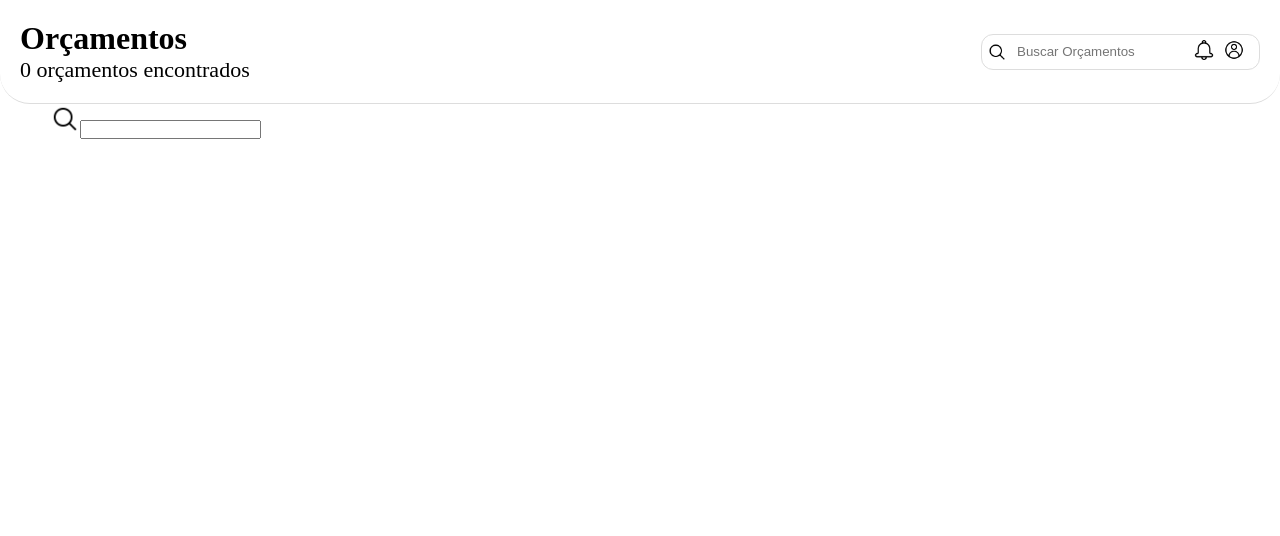
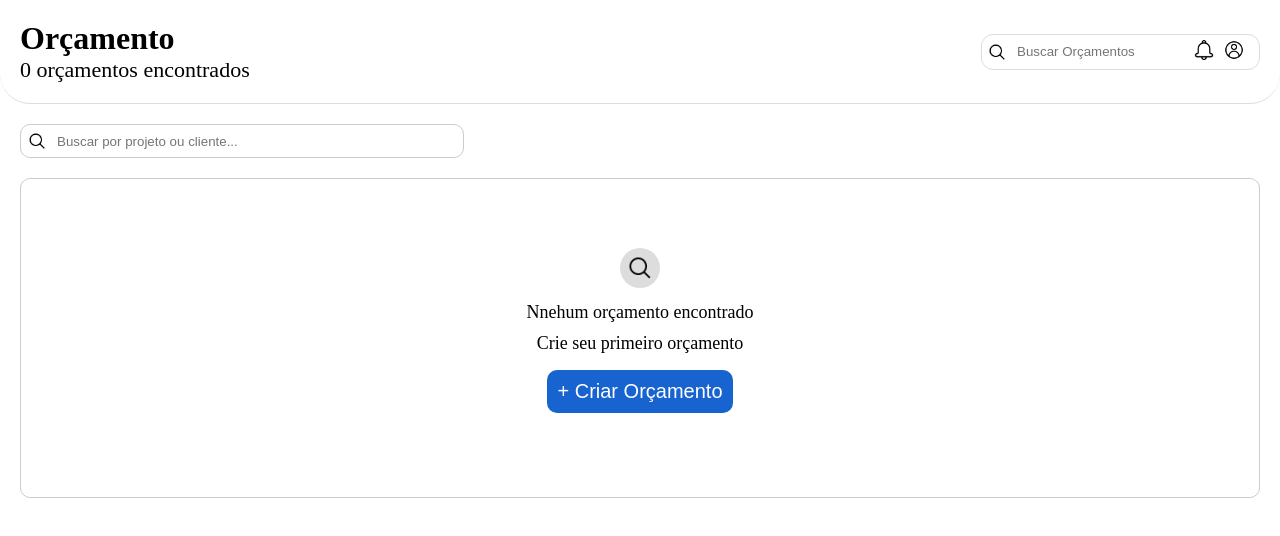
Before and after one commit to MarcosRafael-02/ProjetoOrcaPro, a React (Vite) app: page /orcamentos in a window 1280 px wide. Shown: the top 536 px of the page. Built offline with nearby package versions, Linux system fonts and the light colour scheme.

Commit message:
página de orçamentos criada

```diff
--- /dev/null
+++ b/src/components/Header/header.jsx
@@ -0,0 +1,32 @@
+import { Header, Div, Img } from './style'
+
+import logoPesquisar from '../../assets/pesquisar.png'
+import logoNotificacao from '../../assets/notificacao.png'
+import logoPerfil from '../../assets/perfil.png'
+
+function headerDefault({ titulo, subtitulo }) {
+    return (
+        <main>
+            <Header>
+
+                <div>
+                    <h1>{titulo}</h1>
+                    <p>{subtitulo}</p>
+                </div>
+
+                <Div>
+                    <Img src={logoPesquisar} alt="logo pesquisar do input" />
+                    <input type="text" placeholder='Buscar Orçamentos' />
+
+                    <a href=""><Img src={logoNotificacao} alt="" /></a>
+
+                    <a href=""><Img src={logoPerfil} alt="" /></a>
+                </Div>
+
+            </Header>
+
+        </main>
+    )
+}
+
+export default headerDefault
--- /dev/null
+++ b/src/components/Header/style.js
@@ -0,0 +1,42 @@
+import styled from 'styled-components'
+
+export const Header = styled.header`
+    display: flex;
+    justify-content: space-between;
+    align-items: center;
+    padding: 20px;
+    border-bottom: 1px solid #ddd;
+    border-radius: 30px;
+
+    div{
+
+        p{
+            font-size: 22px;
+        }
+    }
+`
+
+export const Div = styled.div`
+    display: flex;
+    align-items: center;
+    border: 1px solid #ddd;
+    padding: 5px;
+    border-radius: 12px;
+
+    img{
+        width: 20px;
+        margin-right: 10px;
+    }
+
+    input{
+        border: none;
+    }
+
+    input:focus{
+        outline: none;
+    }
+`
+
+export const Img = styled.img`
+    width: 30px;
+`
--- a/src/pages/Dashboard/Dashboard.js
+++ b/src/pages/Dashboard/Dashboard.js
@@ -15,44 +15,6 @@ export const Main = styled.main`
             color: black;
         }
     }
-`
-
-export const Header = styled.header`
-    display: flex;
-    justify-content: space-between;
-    align-items: center;
-    padding: 20px;
-    border-bottom: 1px solid #ddd;
-    border-radius: 30px;
-
-    div{
-
-        p{
-            font-size: 22px;
-        }
-    }
-`
-
-export const Div = styled.div`
-    display: flex;
-    align-items: center;
-    border: 1px solid #ddd;
-    padding: 5px;
-    border-radius: 12px;
-
-    img{
-        width: 20px;
-        margin-right: 10px;
-    }
-
-    input{
-        border: none;
-    }
-
-    input:focus{
-        outline: none;
-    }
-
 `
 
 export const Section = styled.section`
--- a/src/pages/Dashboard/Dashboard.jsx
+++ b/src/pages/Dashboard/Dashboard.jsx
@@ -1,8 +1,6 @@
-import { Article, Section, Main, Img, Div, Header } from './Dashboard'
+import { Article, Section, Main, Img } from './Dashboard'
+import HeaderDefault from '../../components/Header/header'
 
-import logoPesquisar from '../../assets/pesquisar.png'
-import logoNotificacao from '../../assets/notificacao.png'
-import logoPerfil from '../../assets/perfil.png'
 import logoAprovados from '../../assets/aprovados.png'
 import logoPendentes from '../../assets/pendentes.png'
 import logoEstatisticas from '../../assets/estatisticas.png'
@@ -11,21 +9,10 @@ import logoOrcamentos from '../../assets/prancheta.png'
 function Dashboard() {
     return (
         <Main>
-            <Header>
-                <div>
-                    <h1>Dashboard</h1>
-                    <p>Visão geral dos seus orçamentos</p>
-                </div>
-
-                <Div>
-                    <Img src={logoPesquisar} alt="logo pesquisar do input" />
-                    <input type="text" placeholder='Buscar Orçamentos' />
-
-                    <a href=""><Img src={logoNotificacao} alt="" /></a>
-                    <a href=""><Img src={logoPerfil} alt="" /></a>
-                </Div>
-
-            </Header>
+            <HeaderDefault
+                titulo="Orçamentos"
+                subtitulo="Visão Geral dos seus orçamentos"
+            />
 
             <section>
                 <Article>
--- a/src/pages/Orcamentos/Orcamentos.js
+++ b/src/pages/Orcamentos/Orcamentos.js
@@ -4,42 +4,36 @@ export const Main = styled.main`
 
     section{
         display: flex;
-        font-size: 24px;
-        justify-content: space-between;
-        padding: 0 50px ;
+        justify-content: center;
         align-items: center;
+        height: 40vh;
+        text-align: center;
+        border: 1px solid #ccc;
+        margin: 20px;
+        border-radius: 10px;
 
-        a{
-            text-decoration: none;
-            padding: 10px;
-            color: black;
+        img{
+            width: 40px;
+            background-color: #ddd;
+            padding: 6px;
+            border-radius: 50%;
+        }
+
+        button{
+            width: max-content;
+        }
+
+        p{
+            font-size: 18px;
+            margin-top: 10px;
         }
     }
 `
 
-export const Header = styled.header`
+export const Section = styled.div`
     display: flex;
     justify-content: space-between;
-    align-items: center;
-    padding: 20px;
-    border-bottom: 1px solid #ddd;
-    border-radius: 30px;
-
-    div{
-
-        p{
-            font-size: 22px;
-        }
-    }
-`
-
-
-export const Div = styled.div`
-    display: flex;
-    align-items: center;
-    border: 1px solid #ddd;
-    padding: 5px;
-    border-radius: 12px;
+    margin: 20px 20px 0 ;
 
     img{
         width: 20px;
@@ -48,14 +42,18 @@ export const Div = styled.div`
 
     input{
         border: none;
+        width: 400px;
     }
 
     input:focus{
         outline: none;
     }
-
 `
 
-export const Img = styled.img`
-    width: 30px;
+export const Div = styled.div`
+    display: flex;
+    align-items: center;
+    border: 1px solid #ccc;
+    padding: 6px;
+    border-radius: 10px;
 `
--- a/src/pages/Orcamentos/Orcamentos.jsx
+++ b/src/pages/Orcamentos/Orcamentos.jsx
@@ -1,45 +1,34 @@
-import { Main, Header, Div, Img } from './Orcamentos'
-
+import HeaderDefault from '../../components/Header/header'
+import Button from '../../components/button'
+import { Section, Div, Main } from './Orcamentos'
 import logoPesquisar from '../../assets/pesquisar.png'
-import logoNotificacao from '../../assets/notificacao.png'
-import logoPerfil from '../../assets/perfil.png'
 
 function Orcamentos() {
     return (
         <Main>
+            <HeaderDefault
+                titulo="Orçamento"
+                subtitulo="0 orçamentos encontrados"
+            />
 
-            <Header>
-
-                <div>
-                    <h1>Orçamentos</h1>
-                    <p>0 orçamentos encontrados</p>
-                </div>
-
+            <Section>
                 <Div>
-                    <Img src={logoPesquisar} alt="logo pesquisar do input" />
-                    <input type="text" placeholder='Buscar Orçamentos' />
-                    <a href=""><Img src={logoNotificacao} alt="" /></a>
-                    <a href=""><Img src={logoPerfil} alt="" /></a>
+                    <img src={logoPesquisar} alt="logo pesquisar do input" />
+                    <input type="text"
+                        placeholder='Buscar por projeto ou cliente...' />
                 </Div>
-
-            </Header>
+            </Section>
 
             <section>
-                <div>
-                    <Img src={logoPesquisar} alt='logo pesquisar do input' />
-                    <input type="text" />
-                </div>
+                <article>
+                    <img src={logoPesquisar} alt="" />
+                    <p>Nnehum orçamento encontrado</p>
+                    <p>Crie seu primeiro orçamento</p>
+                    <Button>+ Criar Orçamento</Button>
+                </article>
 
-                <div></div>
             </section>
-
-            <section>
-                <div>
-
-                </div>
-            </section>
-
-        </Main>
+        </Main >
     )
 }
 
```
